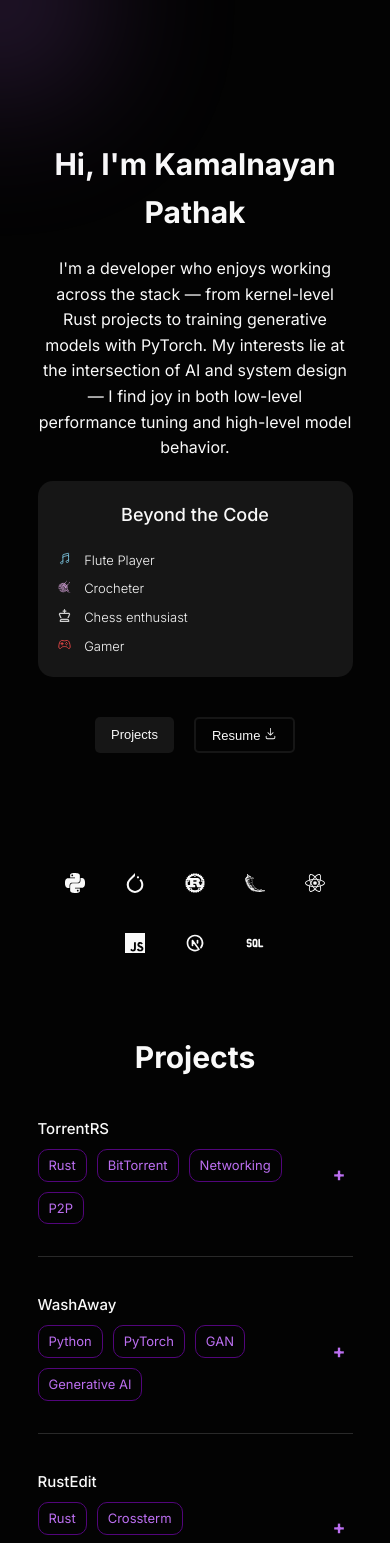
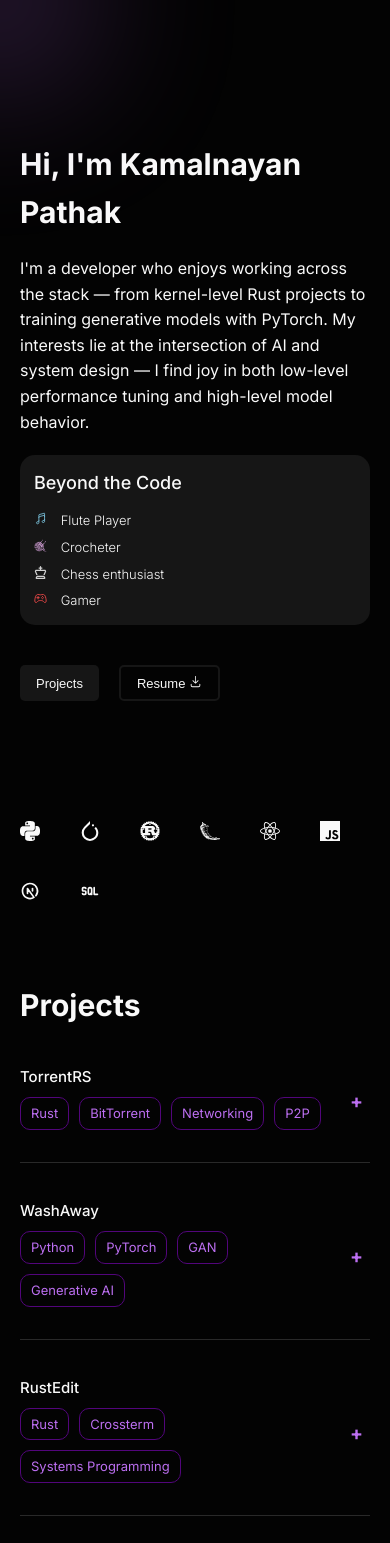
Before and after one commit to kamalnayan10/kmlnyn, a React (Vite) app: page / in a window 390 px wide. Shown: the top 1543 px of the page. Built offline with nearby package versions, Linux system fonts and the light colour scheme.

Commit message:
fixed responsiveness, alignment, animation

```diff
--- a/src/App.css
+++ b/src/App.css
@@ -57,8 +57,8 @@
 }
 
 html {
-  font-size: 16px;
-  scroll-behavior: smooth;
+  font-size: 16px; /* Base font size for rem units */
+  scroll-behavior: smooth; /* Smooth scrolling for anchor links */
 }
 
 body {
@@ -66,7 +66,7 @@ body {
   color: var(--white);
   font-family: "Inter", sans-serif;
   line-height: 1.6;
-  overflow-x: hidden;
+  overflow-x: hidden; /* Prevent horizontal scrolling */
 }
 
 ul {
@@ -78,8 +78,8 @@ ul {
   width: 100%;
   padding: var(--section-padding-desktop);
   display: flex;
-  align-items: center;
-  justify-content: flex-start;
+  align-items: center; /* Center the section content horizontally */
+  justify-content: center; /* Center the section content horizontally */
   flex-direction: column;
 }
 
@@ -92,7 +92,7 @@ a {
   position: fixed;
   top: 0;
   left: 0;
-  width: 50vw;
+  width: 50vw; /* Viewport relative sizing */
   height: 50vw;
   max-width: 800px;
   max-height: 800px;
@@ -149,30 +149,39 @@ button {
 .header-section {
   margin-top: 3.125rem;
   display: flex;
-  align-items: center;
-  justify-content: flex-start;
+  align-items: flex-start; /* Left align the content inside */
+  justify-content: flex-start; /* Left align the content inside */
   flex-direction: column;
-  width: 100%;
+  width: 60%;
+  margin-left: auto; /* Center the container itself */
+  margin-right: auto; /* Center the container itself */
 }
 
 h1 {
   font-size: var(--h1-size-desktop);
+  text-align: left;
+  align-self: flex-start;
 }
 
 header {
-  width: 90%;
+  width: 60%;
   max-width: 1200px;
   display: flex;
-  justify-content: center;
+  justify-content: flex-start; /* Left align the content inside */
   flex-flow: column;
-  align-items: flex-start;
+  align-items: flex-start; /* Left align the content inside */
   gap: 3.75rem;
+  margin-left: auto; /* Center the container itself */
+  margin-right: auto; /* Center the container itself */
+  text-align: left;
 }
 
 header span {
   font-size: 2.1875rem;
   color: var(--gray);
   margin-bottom: 1.875rem;
+  text-align: left;
+  align-self: flex-start;
 }
 
 header p {
@@ -190,8 +199,9 @@ header p {
 .btn-box {
   display: flex;
   gap: 1.25rem;
-  flex-wrap: wrap;
+  flex-wrap: wrap; /* Allow buttons to wrap on small screens */
   margin-top: 1.25rem;
+  justify-content: flex-start; /* Left align the buttons */
 }
 
 /* -------------------------------------------About Component------------------------------------------- */
@@ -199,12 +209,14 @@ header p {
 .about-container {
   margin-top: 6.25rem;
   display: flex;
-  width: 90%;
+  width: 60%;
   max-width: 1200px;
-  justify-content: flex-start;
-  align-items: stretch;
+  justify-content: flex-start; /* Left align the content inside */
+  align-items: flex-start; /* Left align the content inside */
   gap: 1.875rem;
   flex-flow: column;
+  margin-left: auto; /* Center the container itself */
+  margin-right: auto; /* Center the container itself */
 }
 
 .first-row {
@@ -216,40 +228,36 @@ header p {
 
 .about-text {
   flex: 3;
-  min-width: 250px;
+  min-width: 250px; /* Minimum width before breaking */
   font-size: var(--p-size-desktop);
   display: flex;
   flex-flow: column;
   gap: 1.25rem;
+  text-align: left;
+  align-items: flex-start; /* Left align the content inside */
 }
 
 .about-sidecard {
   flex: 1;
-  min-width: 220px;
+  min-width: 220px; /* Minimum width before breaking */
   background: var(--light-black);
   border-radius: 15px;
   padding: 1.25rem;
   display: flex;
-  justify-content: flex-start;
-  align-items: flex-start;
+  justify-content: flex-start; /* Left align the content inside */
+  align-items: flex-start; /* Left align the content inside */
   flex-flow: column;
-  gap: 1.25rem;
+  gap: 1.25rem; /* Reduced from 1.875rem for better spacing */
   font-weight: 300;
-  height: auto;
-  align-self: flex-start;
+  height: auto; /* This allows it to size based on content */
+  align-self: flex-start; /* This prevents it from stretching to match other items */
 }
 
 .about-sidecard h3 {
   font-weight: 500;
-  font-size: 1.5rem;
-}
-
-.about-sidecard ul {
-  gap: 0.5rem;
-  flex-flow: column;
-  display: flex;
-  font-size: 1.125rem;
-  width: 100%;
+  font-size: 1.5rem; /* Slightly reduced from 1.5625rem */
+  text-align: left;
+  align-self: flex-start;
 }
 
 .icon {
@@ -272,17 +280,27 @@ ul {
   width: 100%;
 }
 
+.about-sidecard ul {
+  gap: 0.5rem; /* Reduced from 0.625rem */
+  flex-flow: column;
+  display: flex;
+  font-size: 1.125rem; /* Reduced from 1.25rem for better scaling */
+  width: 100%;
+}
+
 /* -------------------------------------------Technology Component------------------------------------------- */
 
 .tech {
   display: flex;
-  width: 90%;
+  width: 60%;
   max-width: 1200px;
-  justify-content: space-evenly;
+  justify-content: space-evenly; /* Left align the content inside */
   align-items: center;
   gap: 2.5rem;
   flex-flow: row wrap;
   margin-top: 2.5rem;
+  margin-left: auto; /* Center the container itself */
+  margin-right: auto; /* Center the container itself */
 }
 
 .tech-icon {
@@ -314,12 +332,14 @@ ul {
 
 .projects-container {
   display: flex;
-  width: 90%;
+  width: 60%;
   max-width: 1200px;
-  justify-content: flex-start;
-  align-items: center;
+  justify-content: flex-start; /* Left align the content inside */
+  align-items: flex-start; /* Left align the content inside */
   gap: 1.875rem;
   flex-flow: column;
+  margin-left: auto; /* Center the container itself */
+  margin-right: auto; /* Center the container itself */
 }
 
 .project-box {
@@ -351,7 +371,7 @@ ul {
 
 .project-main {
   display: flex;
-  justify-content: flex-start;
+  justify-content: flex-start; /* Left align the content inside */
   align-items: center;
   flex-wrap: wrap;
   width: 100%;
@@ -390,7 +410,7 @@ ul {
 
 .info a {
   color: var(--light_purple);
-  display: inline-block;
+  /* display: inline-block; */
   margin-top: 0.625rem;
 }
 
@@ -427,17 +447,19 @@ a.underline-hover:hover::after {
 
 .contact-container {
   display: flex;
-  width: 90%;
+  width: 60%;
   max-width: 1200px;
-  justify-content: flex-start;
-  align-items: center;
+  justify-content: flex-start; /* Left align the content inside */
+  align-items: flex-start; /* Left align the content inside */
   gap: 1.875rem;
   flex-flow: column;
+  margin-left: auto; /* Center the container itself */
+  margin-right: auto; /* Center the container itself */
 }
 
 .socials {
   display: flex;
-  justify-content: flex-start;
+  justify-content: flex-start; /* Left align the content inside */
   align-items: center;
   flex-flow: row wrap;
   width: 100%;
@@ -457,6 +479,24 @@ a.underline-hover:hover::after {
 
 /* -------------------------------------------Media Queries------------------------------------------- */
 
+@media (max-width: 1350px) {
+  .hide {
+    display: none;
+  }
+}
+
+/* Large screens */
+@media (max-width: 1200px) {
+  .header-section,
+  .about-container,
+  .projects-container,
+  .contact-container,
+  header,
+  .tech {
+    width: 75%; /* Slightly wider on medium screens */
+  }
+}
+
 /* Tablets (landscape) */
 @media (max-width: 992px) {
   :root {
@@ -465,6 +505,15 @@ a.underline-hover:hover::after {
 
   .section {
     padding: var(--section-padding-tablet);
+  }
+
+  .header-section,
+  .about-container,
+  .projects-container,
+  .contact-container,
+  header,
+  .tech {
+    width: 85%; /* Wider on smaller screens */
   }
 
   h1 {
@@ -481,8 +530,17 @@ a.underline-hover:hover::after {
     font-size: var(--p-size-tablet);
   }
 
+  .about-sidecard {
+    padding: 1rem;
+    gap: 1rem;
+  }
+
   .about-sidecard h3 {
     font-size: 1.25rem;
+  }
+
+  .about-sidecard ul {
+    font-size: 1rem;
   }
 
   .icon {
@@ -498,12 +556,23 @@ a.underline-hover:hover::after {
     font-size: 3.125rem;
   }
 
+  /* Adjust first-row at tablet size */
   .first-row {
     gap: 1.5rem;
   }
 }
 
+/* Tablets (portrait) and small laptops */
 @media (max-width: 768px) {
+  .header-section,
+  .about-container,
+  .projects-container,
+  .contact-container,
+  header,
+  .tech {
+    width: 90%; /* Almost full width on mobile */
+  }
+
   h1 {
     font-size: var(--h1-size-tablet);
   }
@@ -521,6 +590,7 @@ a.underline-hover:hover::after {
     padding: 0.3125rem 0.9375rem;
   }
 
+  /* First row responsive adjustment */
   .first-row {
     flex-direction: column;
   }
@@ -531,6 +601,7 @@ a.underline-hover:hover::after {
 
   .about-sidecard {
     width: 100%;
+    align-self: flex-start; /* Keep left alignment */
   }
 }
 
@@ -544,22 +615,32 @@ a.underline-hover:hover::after {
     padding: var(--section-padding-mobile);
   }
 
+  .header-section,
+  .about-container,
+  .projects-container,
+  .contact-container,
+  header,
+  .tech {
+    width: 100%; /* Full width on very small screens */
+  }
+
   .hide {
     display: none;
   }
 
-  .about-container {
-    align-items: center;
+  header,
+  .about-text {
+    text-align: left; /* Keep left alignment */
+    align-items: flex-start; /* Keep left alignment */
   }
 
-  .about-text {
-    text-align: center;
-    align-items: center;
+  .about-container {
+    align-items: flex-start; /* Keep left alignment */
   }
 
   h1 {
     font-size: var(--h1-size-mobile);
-    text-align: center;
+    text-align: left;
   }
 
   p,
@@ -570,12 +651,12 @@ a.underline-hover:hover::after {
 
   header span {
     font-size: 1.5rem;
-    text-align: center;
+    text-align: left;
   }
 
   .about-sidecard h3 {
     font-size: 1.125rem;
-    text-align: center;
+    text-align: left;
     width: 100%;
   }
 
@@ -618,22 +699,14 @@ a.underline-hover:hover::after {
     font-size: 0.8125rem;
   }
 
-  header {
-    align-items: center;
-    text-align: center;
+  /* Keep left alignment for tech icons on mobile */
+  .tech {
+    justify-content: flex-start;
   }
 
-  .btn-box {
-    justify-content: center;
-    width: 100%;
-  }
-
-  .tech {
-    justify-content: center;
-  }
-
+  /* Keep left alignment for socials on mobile */
   .socials {
-    justify-content: center;
+    justify-content: flex-start;
   }
 }
 
@@ -647,16 +720,32 @@ a.underline-hover:hover::after {
     font-size: 0.8125rem;
   }
 
+  .about-sidecard {
+    padding: 0.875rem;
+    gap: 0.75rem;
+  }
+
+  .about-sidecard h3 {
+    font-size: 1.125rem;
+  }
+
+  .about-sidecard ul {
+    font-size: 0.875rem;
+    gap: 0.375rem;
+  }
+
   .icon,
   .about-sidecard ul {
     font-size: 0.8125rem;
   }
 
+  /* Adjust button padding further for very small screens */
   button.primary,
   button.secondary {
     padding: 0.5rem 1rem;
   }
 
+  /* Ensure proper spacing for stacked elements */
   .first-row,
   .about-container,
   .projects-container,
```
